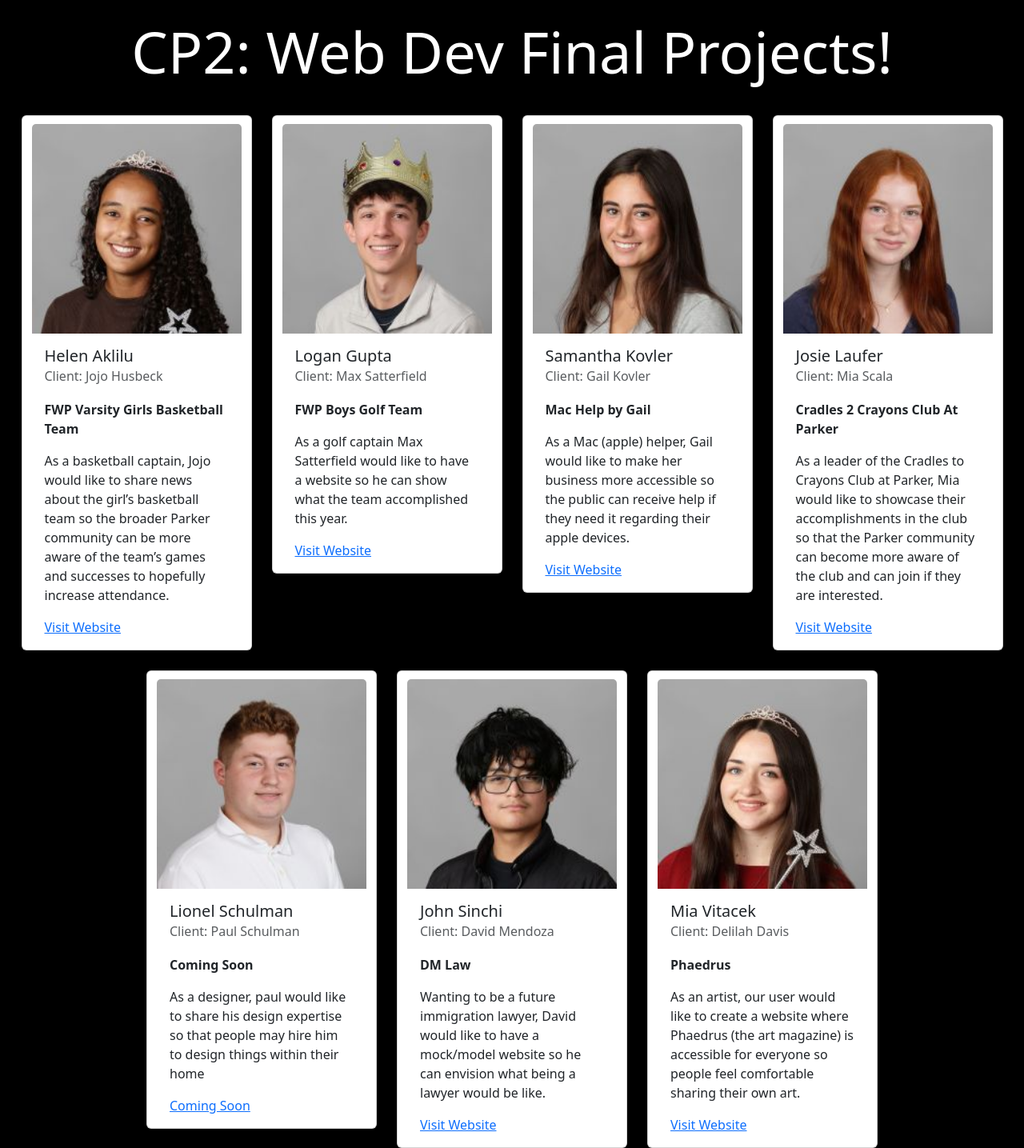
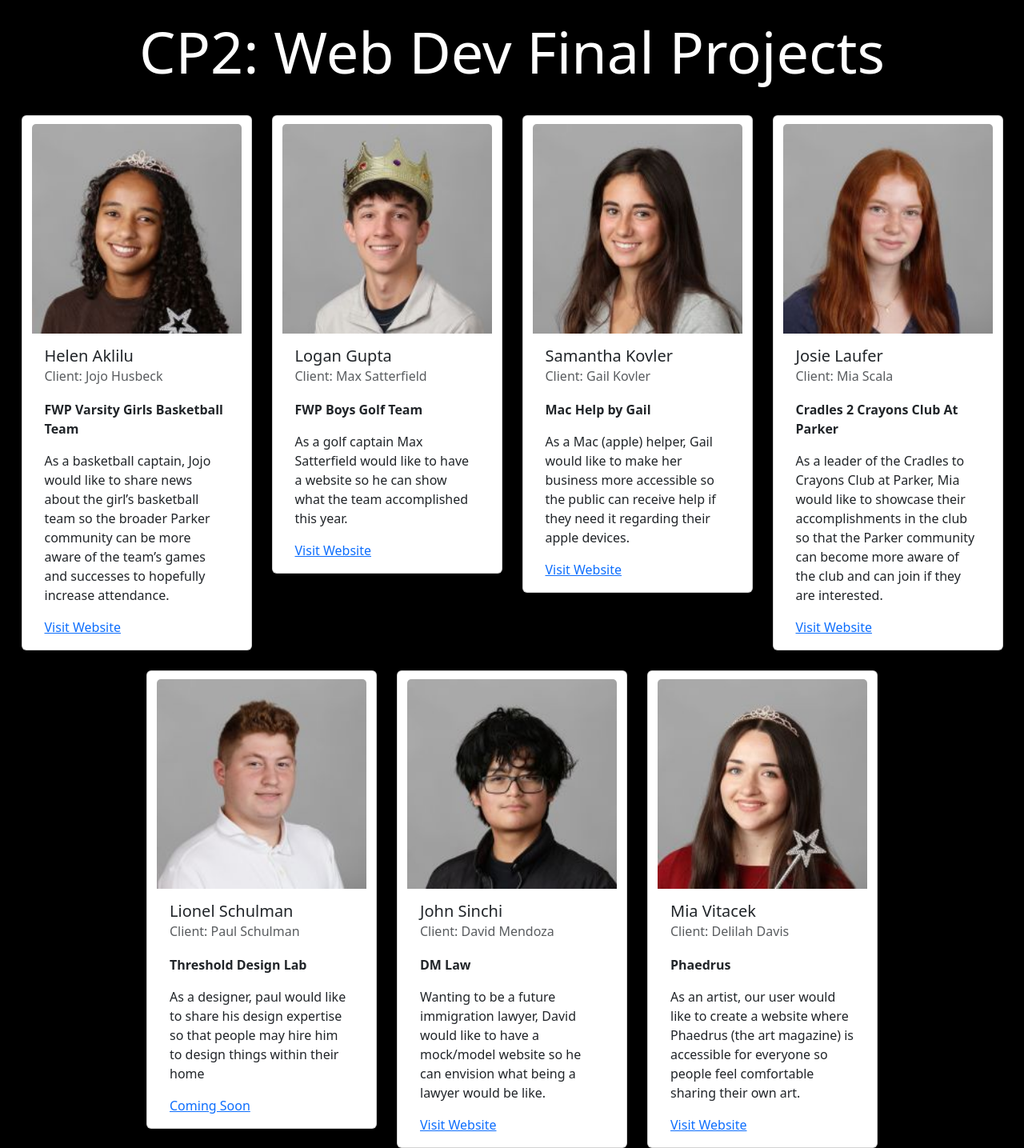
Before and after one commit to bifft2/bifft2.github.io, a plain HTML site: page index.html in a window 1280 px wide. Shown: the whole page at 80% size. Drawn offline with nearby package versions, Linux system fonts and the light colour scheme.

Commit message:
updating index.html

```diff
--- a/index.html
+++ b/index.html
@@ -10,7 +10,7 @@
 <body style="background-color: black;">
 	<div id="container">
 		<div class="row">
-			<p id="title">CP2: Web Dev Final Projects!</p>
+			<p id="title">CP2: Web Dev Final Projects</p>
 		</div>
 		<div class="row">
 			<div class="card" style="width: 18rem;">
@@ -59,9 +59,9 @@
 			  	<div class="card-body">
 				    <h5 class="card-title">Lionel Schulman</h5>
 				    <h6 class="card-subtitle mb-2 text-body-secondary">Client: Paul Schulman</h6>
-				    <p class="website-title"><b>Coming Soon</b></p>
+				    <p class="website-title"><b>Threshold Design Lab</b></p>
 				    <p class="card-text">As a designer, paul would like to share his design expertise so that people may hire him to design things within their home </p>
-				    <a href="" class="card-link" target="_blank">Coming Soon</a>
+				    <a href="https://colonelpotato037.github.io/main/index.html" class="card-link" target="_blank">Coming Soon</a>
 			  	</div>
 			</div>
 			<div class="card" style="width: 18rem;">
```
Also changed, not shown: 1 other file.
